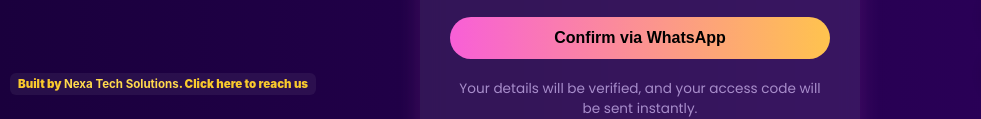
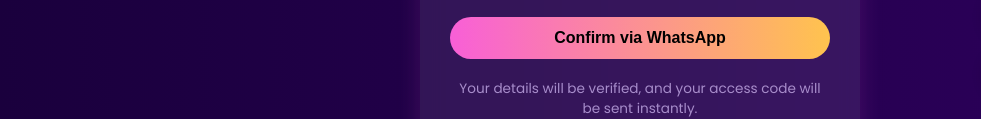
Before and after one commit to AaiJay1/jaymedia-workwave, a plain HTML site: page payment.html in a window 1280 px wide. Shown: the part 683-802 px from the top of the page, 0-981 px from the left. Drawn offline with Linux system fonts and the light colour scheme.

Commit message:
Update payment.html

```diff
--- a/payment.html
+++ b/payment.html
@@ -378,10 +378,6 @@
   </div>
 </section>
 
-<div class="dev-credit-subtle" style="position: fixed; bottom: 22px; left: 10px; background: rgba(255, 255, 255, 0.06); color: #bbb; padding: 4px 8px; font-size: 0.72rem; border-radius: 6px; z-index: 998; font-family: 'Inter', sans-serif;">
-  Built by <strong style="color:#FFD94D;">Nexa Tech Solutions</strong>. <a href="https://wa.me/2348135137369?text=Hi%2C%20I%27m%20interested%20in%20getting%20a%20website%20like%20this.%20Let%27s%20talk." target="_blank" style="color: #f9c92d; text-decoration: none;">Click here to reach us</a>
-</div>
-
     <!-- ✅ Floating CTA Buttons -->
 <div class="floating-cta-container">
   <a href="https://wa.me/2349160189006?text=Hi%2C%20I%27m%20not%20based%20in%20Nigeria%2C%20please%20send%20me%20payment%20details%20to%20activate%20my%20account."
```
